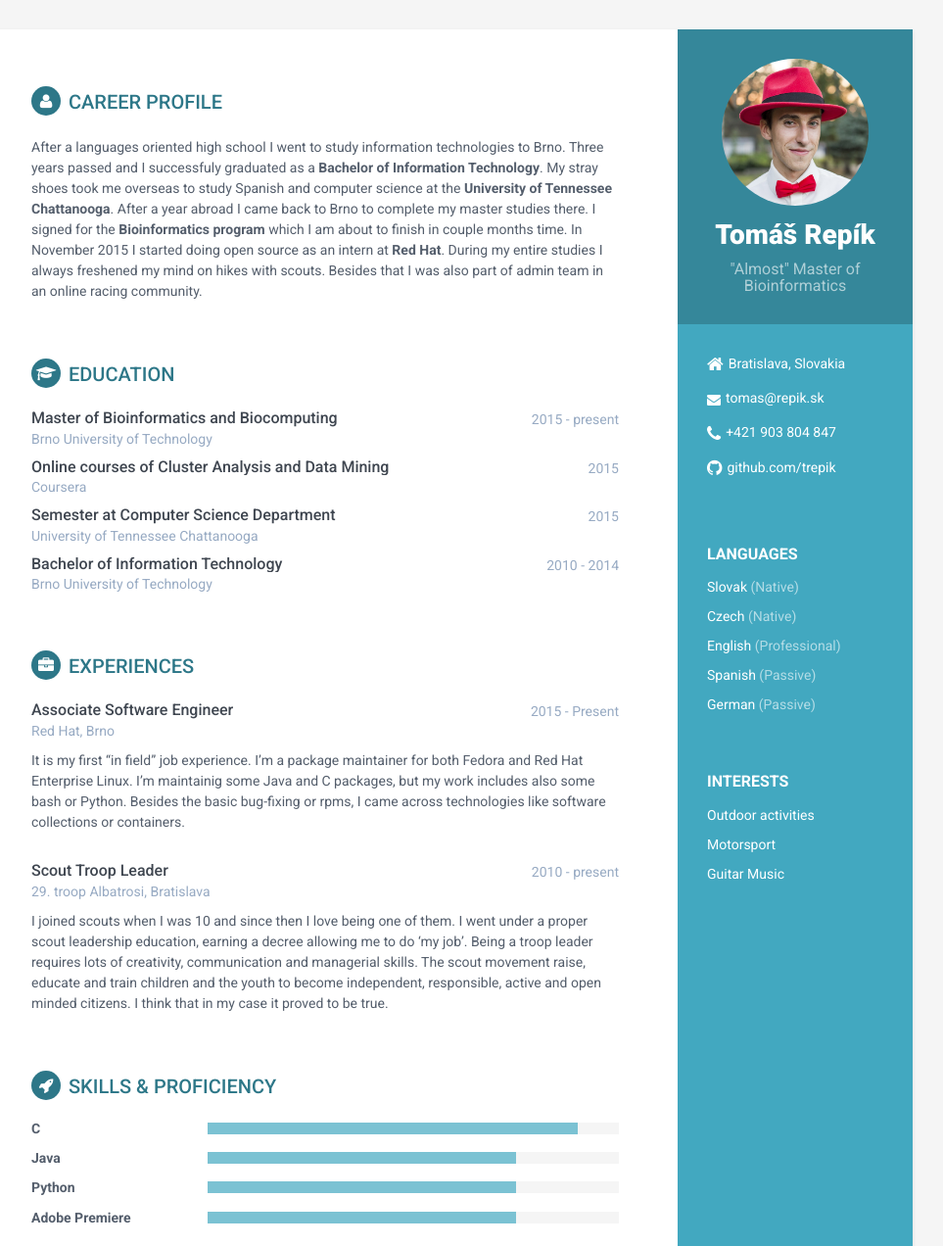
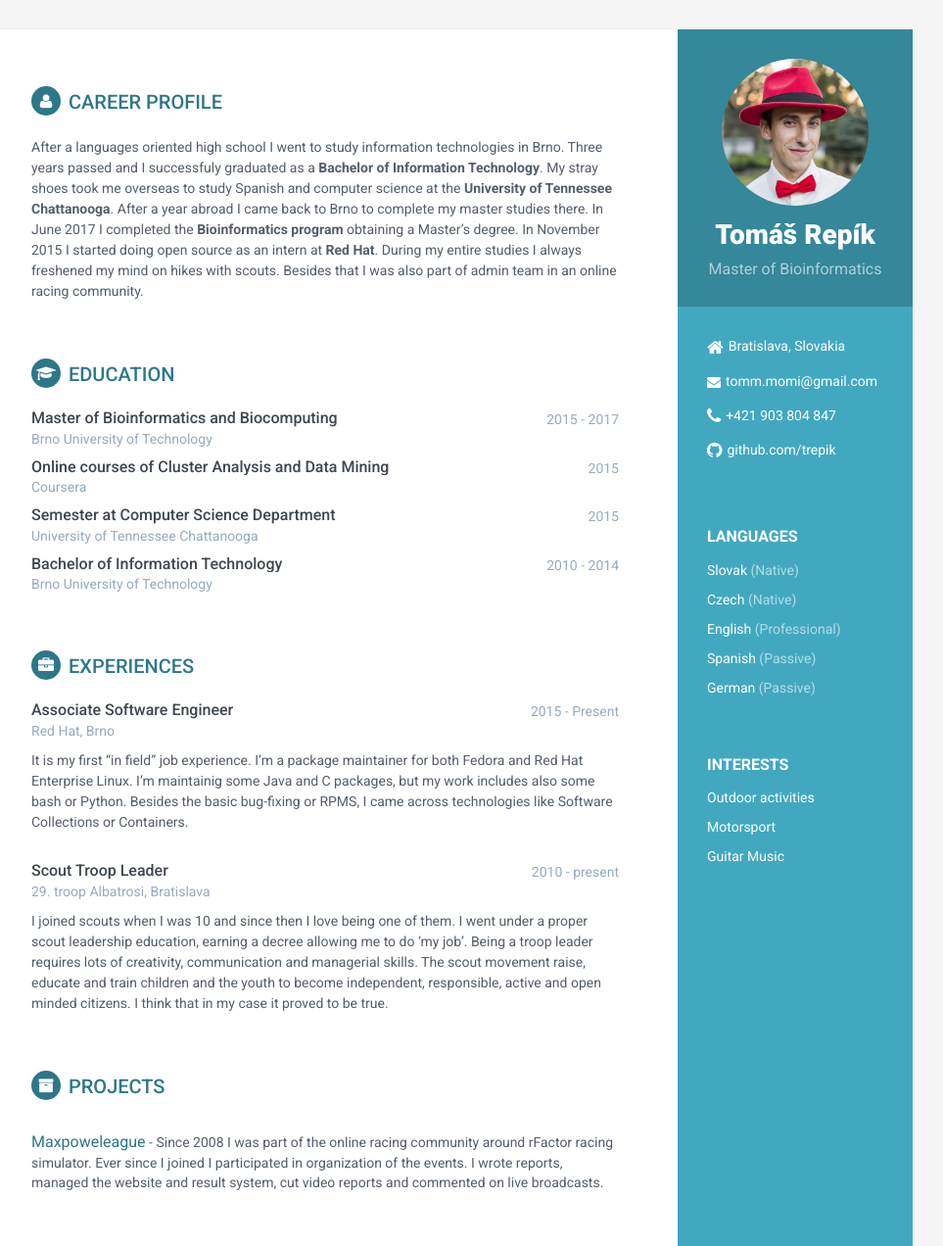
Before and after one commit to trepik/cv, a plain HTML site: page index.html in a window 1280 px wide. Shown: the top 1272 px of the page at 98% size, without its empty margins (188-1151 px from the left). Drawn offline with Linux system fonts and the light colour scheme.

Commit message:
added project, finished education and changed email

```diff
--- a/index.html
+++ b/index.html
@@ -42,7 +42,7 @@ ga('send', 'pageview');
 		            <div class="profile-container">
                 <img class="profile"  height="150" width="150" src="https://trepik.github.io/cv/assets/images/profile.jpg" alt="profile picture" />
                 <h1 class="name">Tomáš Repík</h1>
-                <h3 class="tagline">&#34;Almost&#34; Master of Bioinformatics</h3>
+                <h3 class="tagline">Master of Bioinformatics</h3>
             </div>
 
 
@@ -54,7 +54,7 @@ ga('send', 'pageview');
 
                     <li class="location"><i class="fa fa-home"></i><a href="https://goo.gl/maps/6gFmW6i9JaC2">Bratislava, Slovakia</a></li>
 
-                    <li class="email"><i class="fa fa-envelope"></i><a href="mailto:%20tomas@repik.sk">tomas@repik.sk</a></li>
+                    <li class="email"><i class="fa fa-envelope"></i><a href="mailto:%20tomm.momi@gmail.com">tomm.momi@gmail.com</a></li>
 
                     <li class="phone"><i class="fa fa-phone"></i><a href="#ZgotmplZ">&#43;421 903 804 847</a></li>
 
@@ -108,7 +108,7 @@ ga('send', 'pageview');
 	            <section class="section summary-section">
                 <h2 class="section-title"><i class="fa fa-user"></i>Career Profile</h2>
                 <div class="summary">
-                    <p>After a languages oriented high school I went to study information technologies to Brno. Three years passed and I successfuly graduated as a <strong>Bachelor of Information Technology</strong>. My stray shoes took me overseas to study Spanish and computer science at the <strong>University of Tennessee Chattanooga</strong>. After a year abroad I came back to Brno to complete my master studies there. I signed for the <strong>Bioinformatics program</strong> which I am about to finish in couple months time. In November 2015 I started doing open source as an intern at <strong>Red Hat</strong>. During my entire studies I always freshened my mind on hikes with scouts. Besides that I was also part of admin team in an online racing community.</p>
+                    <p>After a languages oriented high school I went to study information technologies in Brno. Three years passed and I successfuly graduated as a <strong>Bachelor of Information Technology</strong>. My stray shoes took me overseas to study Spanish and computer science at the <strong>University of Tennessee Chattanooga</strong>. After a year abroad I came back to Brno to complete my master studies there. In June 2017 I completed the <strong>Bioinformatics program</strong> obtaining a Master&rsquo;s degree. In November 2015 I started doing open source as an intern at <strong>Red Hat</strong>. During my entire studies I always freshened my mind on hikes with scouts. Besides that I was also part of admin team in an online racing community.</p>
                 </div>
             </section>
 
@@ -122,7 +122,7 @@ ga('send', 'pageview');
                     <div class="meta">
                         <div class="upper-row">
                             <h3 class="job-title">Master of Bioinformatics and Biocomputing</h3>
-                            <div class="time">2015 - present</div>
+                            <div class="time">2015 - 2017</div>
                         </div>
                         <div class="company">Brno University of Technology</div>
                     </div>
@@ -189,7 +189,7 @@ ga('send', 'pageview');
                         <div class="company">Red Hat, Brno</div>
                     </div>
                     <div class="details">
-                        <p>It is my first &ldquo;in field&rdquo; job experience. I&rsquo;m a package maintainer for both Fedora and Red Hat Enterprise Linux. I&rsquo;m maintainig some Java and C packages, but my work includes also some bash or Python. Besides the basic bug-fixing or rpms, I came across technologies like software collections or containers.</p>
+                        <p>It is my first &ldquo;in field&rdquo; job experience. I&rsquo;m a package maintainer for both Fedora and Red Hat Enterprise Linux. I&rsquo;m maintainig some Java and C packages, but my work includes also some bash or Python. Besides the basic bug-fixing or RPMS, I came across technologies like Software Collections or Containers.</p>
                     </div>
                 </div>
 
@@ -210,6 +210,19 @@ ga('send', 'pageview');
             </section>
 
 
+
+
+                    <section class="section projects-section">
+                <h2 class="section-title"><i class="fa fa-archive"></i>Projects</h2>
+                <div class="intro">
+                    <p></p>
+                </div>
+
+                <div class="item">
+                    <span class="project-title"><a href="https://www.maxpowerleague.cz">Maxpoweleague</a></span> - <span class="project-tagline">Since 2008 I was part of the online racing community around rFactor racing simulator. Ever since I joined I participated in organization of the events. I wrote reports, managed the website and result system, cut video reports and commented on live broadcasts.</span>
+                </div>
+
+            </section>
 
 
 
```
